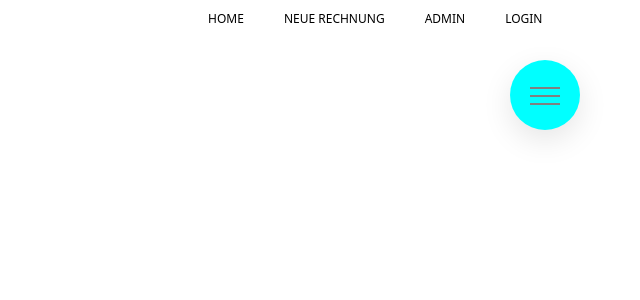
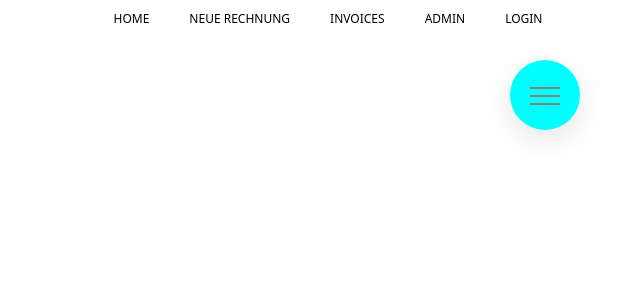
Before and after one commit to markuse-git/flask-invoice, a Python web app: template templates/index.html in a window 1280 px wide. Shown: the top 300 px of the page, without its empty margins (640-1280 px from the left). Run offline with Jinja, Linux system fonts and the light colour scheme; the template is opened without the code that fills it, so the values that code supplies are empty.

Commit message:
invoices in menü und overlay menü

```diff
--- a/templates/menu.html
+++ b/templates/menu.html
@@ -3,6 +3,7 @@
         <ul class="navigation__list">
             <li class="navigation__item"><a href="{{ url_for('views.index') }}" class="navigation__link">Home</a></li>
             <li class="navigation__item"><a href="{{ url_for('views.neue_rechnung_erzeugen') }}" class="navigation__link">Neue Rechnung</a></li>
+            <li class="navigation__item"><a href="{{ url_for('views.invoices') }}" class="navigation__link">Invoices</a></li>
             <li class="navigation__item"><a href="{{ url_for('admin.index') }}" class="navigation__link">Admin</a></li>
             <li class="navigation__item"><a href="{{ url_for('security.login') }}" class="navigation__link">Login</a></li>
         </ul>
--- a/templates/playground-nav.html
+++ b/templates/playground-nav.html
@@ -11,9 +11,9 @@
         <ul class="playground__list">
             <li class="playground__item"><a href="{{ url_for('views.index') }}" class="playground__link">Home</a></li>
             <li class="playground__item"><a href="{{ url_for('views.neue_rechnung_erzeugen') }}" class="playground__link">Neue Rechnung</a></li>
+            <li class="playground__item"><a href="{{ url_for('views.invoices') }}" class="playground__link">Invoices</a></li>
+            <li class="playground__item"><a href="{{ url_for('admin.index') }}" class="playground__link">Admin</a></li>
             <li class="playground__item"><a href="{{ url_for('security.login') }}" class="playground__link">Login</a></li>
-            <li class="playground__item"><a href="{{ url_for('admin.index') }}" class="playground__link">Admin</a></li>
-            <li class="playground__item"><a href="#" class="playground__link"><span>05</span>Book now</a></li>
             </ul>
     </nav>
 </div>
```
